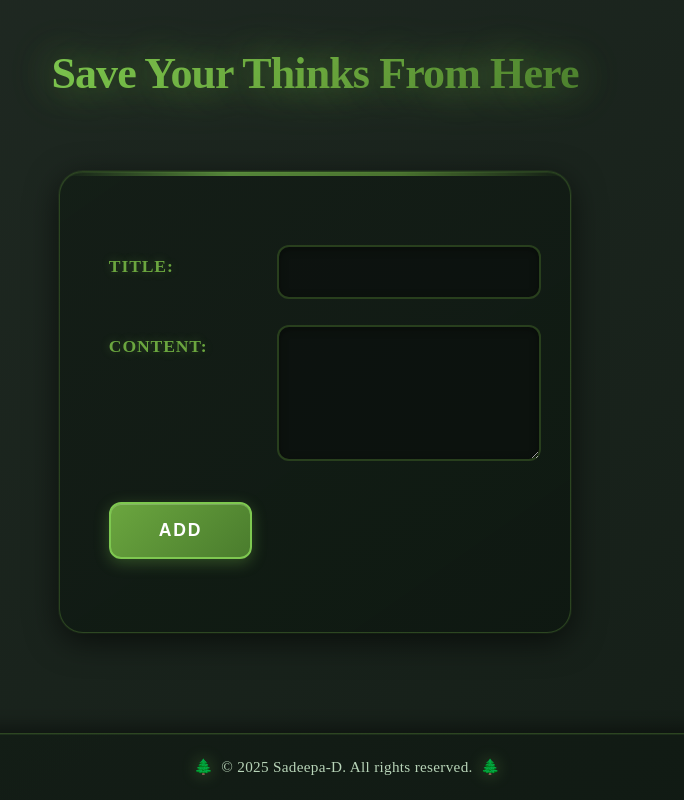
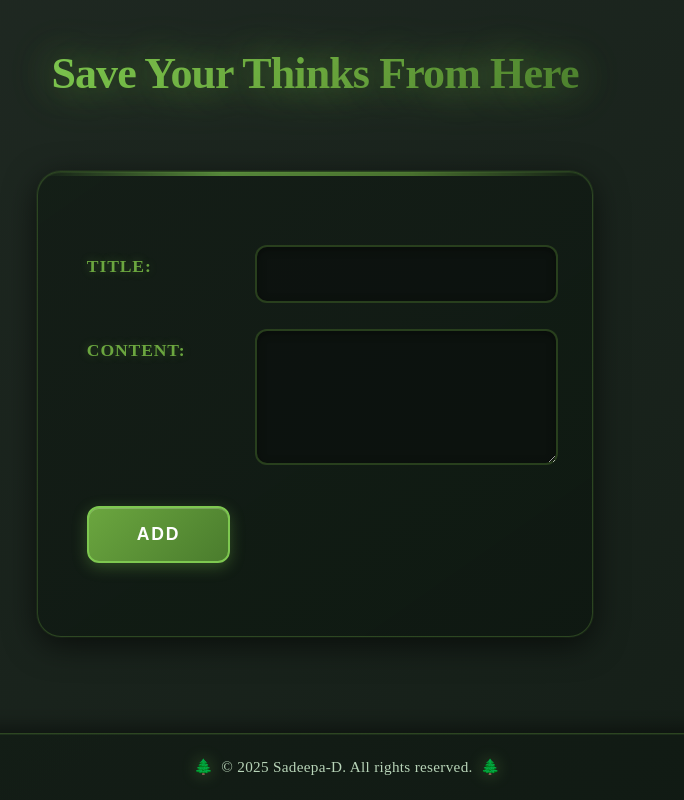
Before and after one commit to Sadeepa-D/Think-Board-With-MERN, a React (Vite) app in the folder Frontend/vite-project/: page /addnote in a window 1280 px wide. Shown: the whole page, without its empty margins (325-1009 px from the left). Built offline with nearby package versions, Linux system fonts and the light colour scheme.

Commit message:
adjust input fields and note card front size

```diff
--- a/Frontend/vite-project/src/Elements/NoteCard/NoteCard.css
+++ b/Frontend/vite-project/src/Elements/NoteCard/NoteCard.css
@@ -87,7 +87,7 @@
 
 .note_card h3 {
   color: var(--forest-neon);
-  font-size: 1.5rem;
+  font-size: 1.6rem;
   font-weight: 700;
   margin: 0 0 1rem 0;
   letter-spacing: -0.01em;
@@ -116,7 +116,7 @@
 
 .note_card p {
   color: var(--text-secondary);
-  font-size: 1rem;
+  font-size: 1.2rem;
   line-height: 1.7;
   margin: 0 0 1.5rem 0;
   flex-grow: 1;
--- a/Frontend/vite-project/src/Pages/AddNote/AddNote.css
+++ b/Frontend/vite-project/src/Pages/AddNote/AddNote.css
@@ -114,7 +114,7 @@ body {
   border: 2px solid rgba(106, 166, 63, 0.3);
   border-radius: 0.75rem;
   color: var(--text-primary);
-  font-size: 1rem;
+  font-size: 1.2rem;
   font-family: inherit;
   transition: all 0.3s cubic-bezier(0.4, 0, 0.2, 1);
   box-shadow:
--- a/Frontend/vite-project/src/Pages/NoteDetails/NoteDetails.css
+++ b/Frontend/vite-project/src/Pages/NoteDetails/NoteDetails.css
@@ -120,7 +120,7 @@
   border: 2px solid rgba(106, 166, 63, 0.3);
   border-radius: 0.75rem;
   color: var(--text-primary);
-  font-size: 1rem;
+  font-size: 1.2rem;
   font-family: inherit;
   transition: all 0.3s cubic-bezier(0.4, 0, 0.2, 1);
   box-shadow: inset 0 2px 8px rgba(0, 0, 0, 0.4), 0 0 0 0 rgba(126, 200, 80, 0);
```
